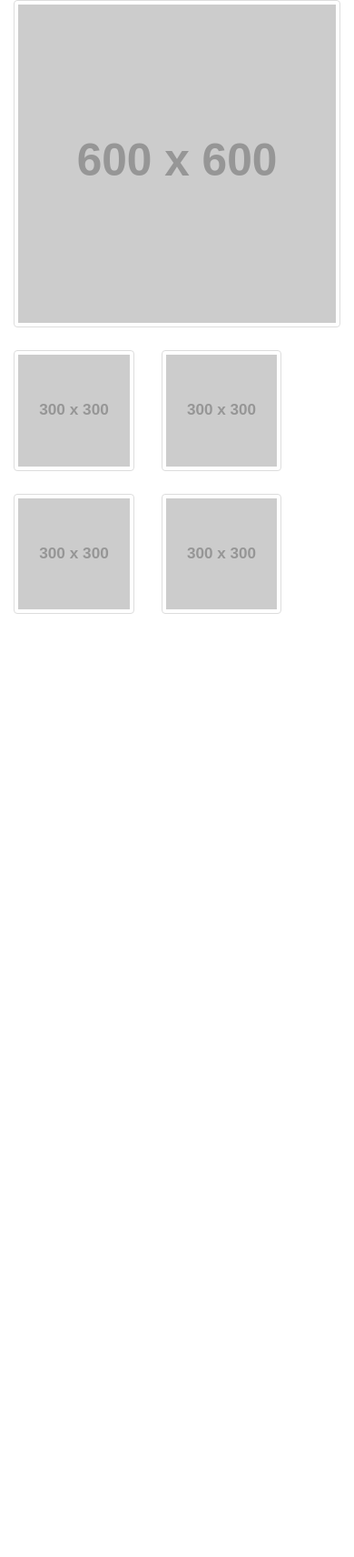
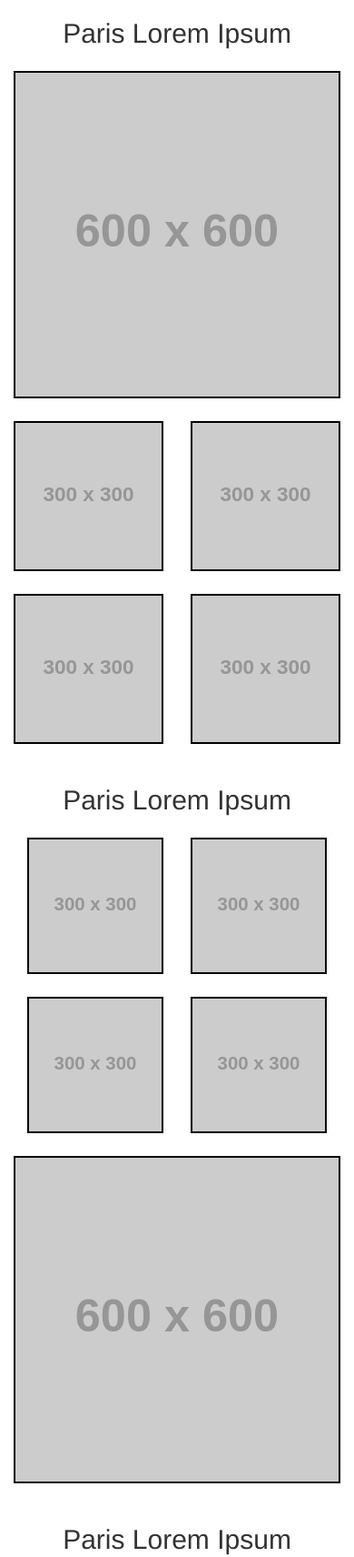
Before and after one commit to eddelaage/ProjectKodak, a plain HTML site: page gallery.html in a window 390 px wide. Shown: the top 1712 px of the page at 91% size. Before the commit the page ends 844 px from the top, so only its background shows below. Drawn offline with nearby package versions, Linux system fonts and the light colour scheme; placeholder pictures from the web are drawn by us.

Commit message:
Added Gallery theme + h2

```diff
--- a/css/gallery.css
+++ b/css/gallery.css
@@ -1,10 +1,11 @@
-.no-margin {
-    margin: 0;
+.img-thb , .img-thb-main {
+    margin-bottom: 25px;
+    width: 100%;
+    border: 2px solid black;
 }
 
-.thumbnail {
 
+h2 {
+    text-align: center;
     margin-bottom: 25px;
-    margin-right: 0px;
-    width: 100%;
 }
--- a/gallery.html
+++ b/gallery.html
@@ -25,40 +25,154 @@
 <body>
 
     <div class="container-fluid">
+        <h2>Paris Lorem Ipsum</h2>
         <div class="row">
             <div class="col-md-6 col-xs-12">
                 <a href="https://placeholder.com">
-                    <img src="http://via.placeholder.com/600x600" class="thumbnail img-responsive">
+                    <img src="http://via.placeholder.com/600x600" class="img-thb-main img-responsive main-thb">
                 </a>
             </div>
             <div class="col-md-6 col-xs-12">
                 <div class="row">
-                    <div class="col-md-6 col-xs-5">
+                    <div class="col-md-6 col-xs-6">
                         <a href="https://placeholder.com">
-                            <img src="http://via.placeholder.com/300x300" class="thumbnail img-responsive">
+                            <img src="http://via.placeholder.com/300x300" class="img-thb img-responsiveza">
                         </a>
                     </div>
-                    <div class="col-md-6 col-xs-5">
+                    <div class="col-md-6 col-xs-6">
                         <a href="https://placeholder.com">
-                            <img src="http://via.placeholder.com/300x300" class="thumbnail img-responsive">
+                            <img src="http://via.placeholder.com/300x300" class="img-thb img-responsive">
                         </a>
                     </div>
                 </div>
                 <div class="row">
-                    <div class="col-md-6 col-xs-5">
+                    <div class="col-md-6 col-xs-6">
                         <a href="https://placeholder.com">
-                            <img src="http://via.placeholder.com/300x300" class="thumbnail img-responsive">
+                            <img src="http://via.placeholder.com/300x300" class="img-thb img-responsive">
                         </a>
                     </div>
-                    <div class="col-md-6 col-xs-5">
+                    <div class="col-md-6 col-xs-6">
                         <a href="https://placeholder.com">
-                            <img src="http://via.placeholder.com/300x300" class="thumbnail img-responsive">
+                            <img src="http://via.placeholder.com/300x300" class="img-thb img-responsive">
                         </a>
                     </div>
                 </div>
             </div>
         </div>
     </div>
+    <div class="container-fluid">
+        <h2>Paris Lorem Ipsum</h2>
+        <div class="col-md-6 col-xs-12">
+            <div class="row">
+                <div class="col-md-6 col-xs-6">
+                    <a href="https://placeholder.com">
+                        <img src="http://via.placeholder.com/300x300" class="img-thb img-responsive">
+                    </a>
+                </div>
+                <div class="col-md-6 col-xs-6">
+                    <a href="https://placeholder.com">
+                        <img src="http://via.placeholder.com/300x300" class="img-thb img-responsive">
+                    </a>
+                </div>
+            </div>
+            <div class="row">
+                <div class="col-md-6 col-xs-6">
+                    <a href="https://placeholder.com">
+                        <img src="http://via.placeholder.com/300x300" class="img-thb img-responsive">
+                    </a>
+                </div>
+                <div class="col-md-6 col-xs-6">
+                    <a href="https://placeholder.com">
+                        <img src="http://via.placeholder.com/300x300" class="img-thb img-responsive">
+                    </a>
+                </div>
+            </div>
+        </div>
+        <div class="row">
+            <div class="col-md-6 col-xs-12">
+                <a href="https://placeholder.com">
+                    <img src="http://via.placeholder.com/600x600" class="img-thb-main img-responsive main-thb">
+                </a>
+            </div>
+        </div>
+    </div>
+
+
+    <div class="container-fluid">
+        <h2>Paris Lorem Ipsum</h2>
+        <div class="row">
+            <div class="col-md-6 col-xs-12">
+                <a href="https://placeholder.com">
+                    <img src="http://via.placeholder.com/600x600" class="img-thb-main img-responsive main-thb">
+                </a>
+            </div>
+            <div class="col-md-6 col-xs-12">
+                <div class="row">
+                    <div class="col-md-6 col-xs-6">
+                        <a href="https://placeholder.com">
+                            <img src="http://via.placeholder.com/300x300" class="img-thb img-responsiveza">
+                        </a>
+                    </div>
+                    <div class="col-md-6 col-xs-6">
+                        <a href="https://placeholder.com">
+                            <img src="http://via.placeholder.com/300x300" class="img-thb img-responsive">
+                        </a>
+                    </div>
+                </div>
+                <div class="row">
+                    <div class="col-md-6 col-xs-6">
+                        <a href="https://placeholder.com">
+                            <img src="http://via.placeholder.com/300x300" class="img-thb img-responsive">
+                        </a>
+                    </div>
+                    <div class="col-md-6 col-xs-6">
+                        <a href="https://placeholder.com">
+                            <img src="http://via.placeholder.com/300x300" class="img-thb img-responsive">
+                        </a>
+                    </div>
+                </div>
+            </div>
+        </div>
+    </div>
+    <div class="container-fluid">
+        <h2>Paris Lorem Ipsum</h2>
+        <div class="col-md-6 col-xs-12">
+            <div class="row">
+                <div class="col-md-6 col-xs-6">
+                    <a href="https://placeholder.com">
+                        <img src="http://via.placeholder.com/300x300" class="img-thb img-responsive">
+                    </a>
+                </div>
+                <div class="col-md-6 col-xs-6">
+                    <a href="https://placeholder.com">
+                        <img src="http://via.placeholder.com/300x300" class="img-thb img-responsive">
+                    </a>
+                </div>
+            </div>
+            <div class="row">
+                <div class="col-md-6 col-xs-6">
+                    <a href="https://placeholder.com">
+                        <img src="http://via.placeholder.com/300x300" class="img-thb img-responsive">
+                    </a>
+                </div>
+                <div class="col-md-6 col-xs-6">
+                    <a href="https://placeholder.com">
+                        <img src="http://via.placeholder.com/300x300" class="img-thb img-responsive">
+                    </a>
+                </div>
+            </div>
+        </div>
+        <div class="row">
+            <div class="col-md-6 col-xs-12">
+                <a href="https://placeholder.com">
+                    <img src="http://via.placeholder.com/600x600" class="img-thb-main img-responsive main-thb">
+                </a>
+            </div>
+        </div>
+    </div>
+
+
+
 
 
 
```
